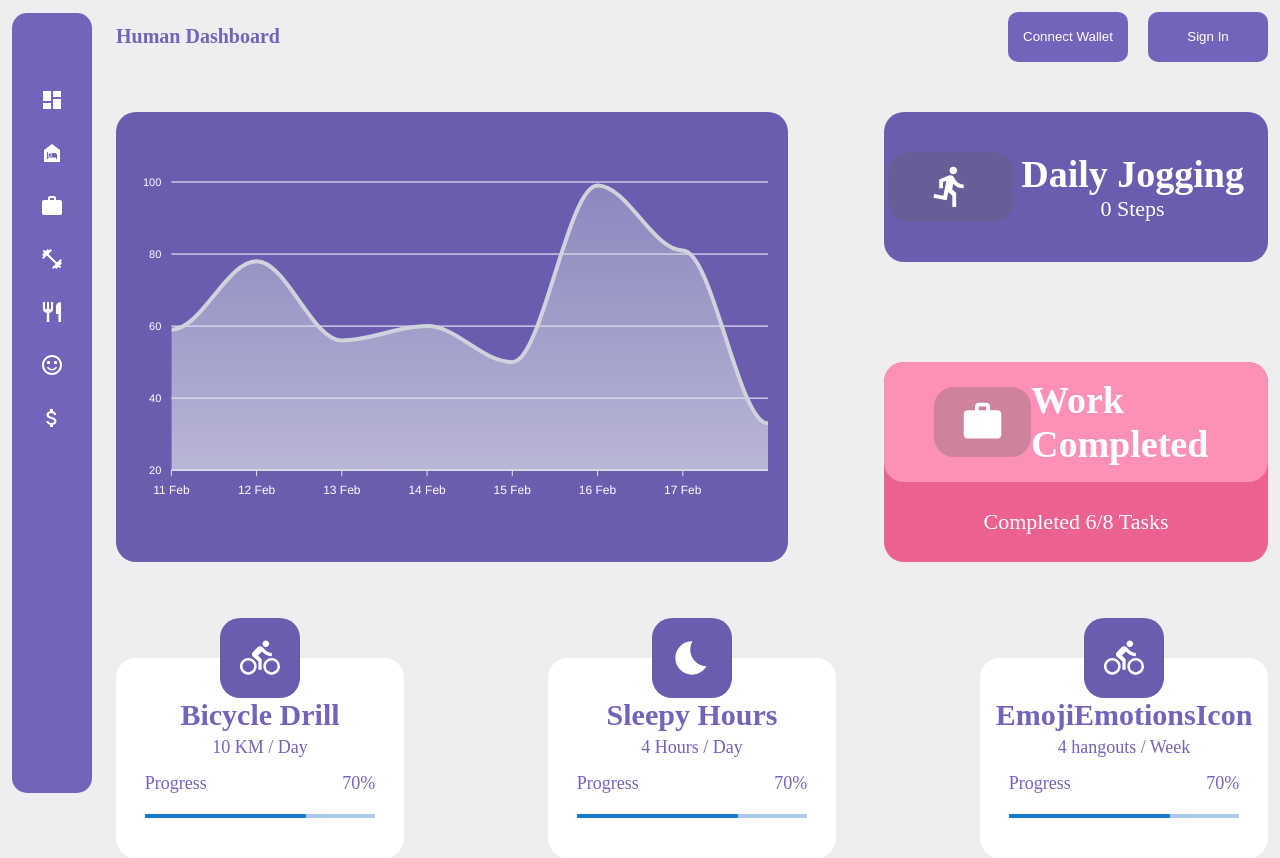
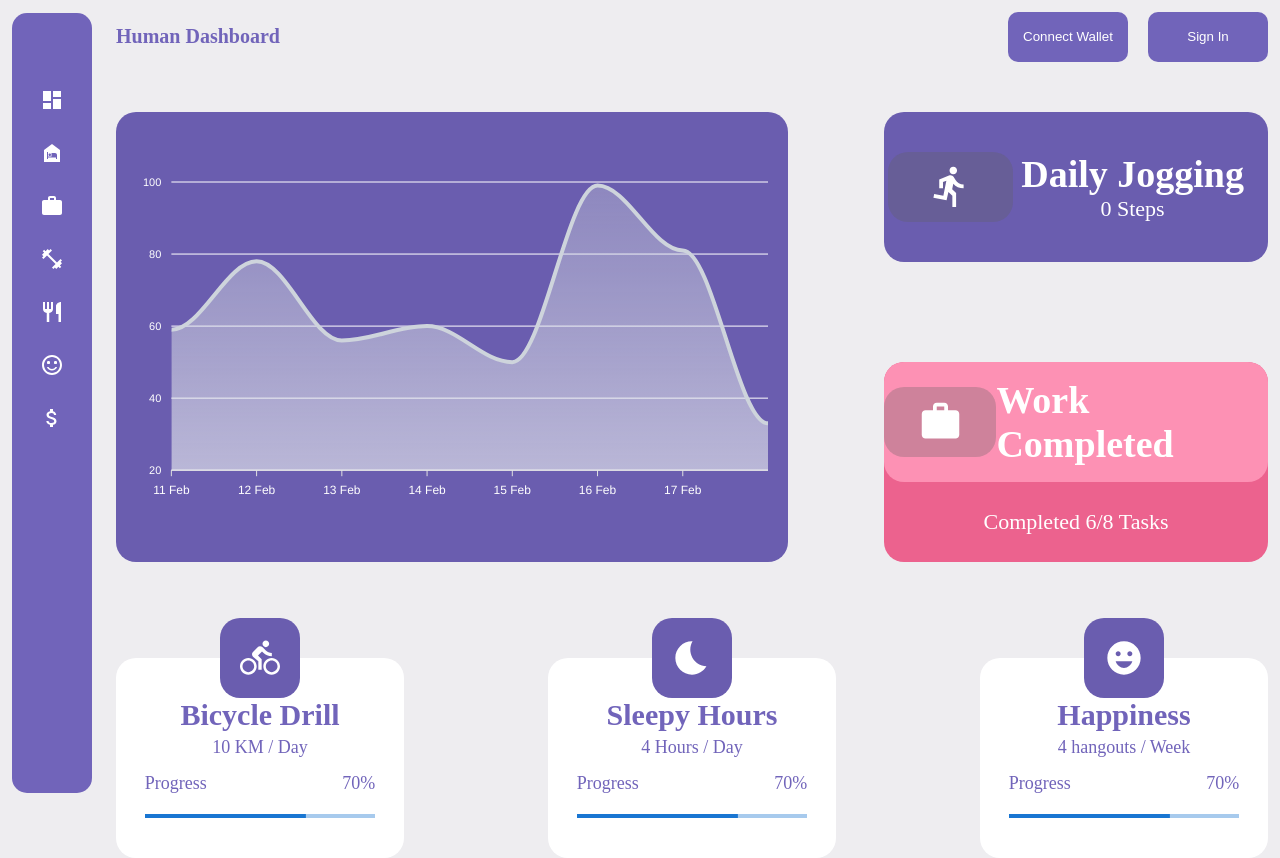
Before and after one commit to kumailraza404/HumanDashboard, a React (Create React App) app: page / in a window 1280 px wide. Built offline with nearby package versions, Linux system fonts and the light colour scheme.

Commit message:
fixes to home happiness icon

```diff
--- a/src/pages/Home/index.tsx
+++ b/src/pages/Home/index.tsx
@@ -35,12 +35,18 @@ const Home = () => {
                     </OverviewSteps>
                     <OverviewWork>
                         <OverviewWorkHeading>
-                        <StepIconDiv sx={{marginLeft:"50px"}}>
+                        <StepIconDiv>
                             <SvgIcon component={WorkIcon} sx={{color:"white", height:"45px", width:"45px"}}/>
                         </StepIconDiv>
                         <div style={{display:"flex", flexDirection:"column", marginRight:"20px"}}>
                             <Text customColor="#FFFFFF" size={38} weight={700}>Work Completed</Text>
                         </div>
+                        {/* <StepIconDiv sx={{marginLeft:"50px"}}>
+                            <SvgIcon component={WorkIcon} sx={{color:"white", height:"45px", width:"45px"}}/>
+                        </StepIconDiv>
+                        <div style={{display:"flex", flexDirection:"column", marginRight:"20px"}}>
+                            <Text customColor="#FFFFFF" size={38} weight={700}>Work Completed</Text>
+                        </div> */}
                         </OverviewWorkHeading>
                         <OverviewWorkDetail>
                         <Text customColor="#FFFFFF" size={22} align={"center"}>Completed 6/8 Tasks</Text>
@@ -100,9 +106,9 @@ const Home = () => {
                 <Grid item xs={3}>
                 <MetricDiv>
                         <MetricImageDiv>
-                            <SvgIcon component={DirectionsBikeIcon} sx={{color:"#FFFFFF", height:"40px", width:"40px"}}/>
+                            <SvgIcon component={EmojiEmotionsIcon} sx={{color:"#FFFFFF", height:"40px", width:"40px"}}/>
                         </MetricImageDiv>
-                        <Text size={30} weight={700} align={"center"} sx={{paddingTop:"40px"}}>EmojiEmotionsIcon</Text>
+                        <Text size={30} weight={700} align={"center"} sx={{paddingTop:"40px"}}>Happiness</Text>
                         <Text size={18} weight={400} align={"center"} sx={{paddingTop:"5px"}}>4 hangouts / Week</Text>
                         <div style={{marginTop:"10px", width:"80%", alignSelf:"center",}}>
 
--- a/src/pages/Home/styles.ts
+++ b/src/pages/Home/styles.ts
@@ -40,7 +40,7 @@ export const OverviewWorkHeading = styled("div")(
       borderRadius:"20px",
       display:"flex",
       flexDirection:"row",
-      justifyContent:"space-between",
+      justifyContent:"space-around",
       alignItems:"center"
     })
 );
```
